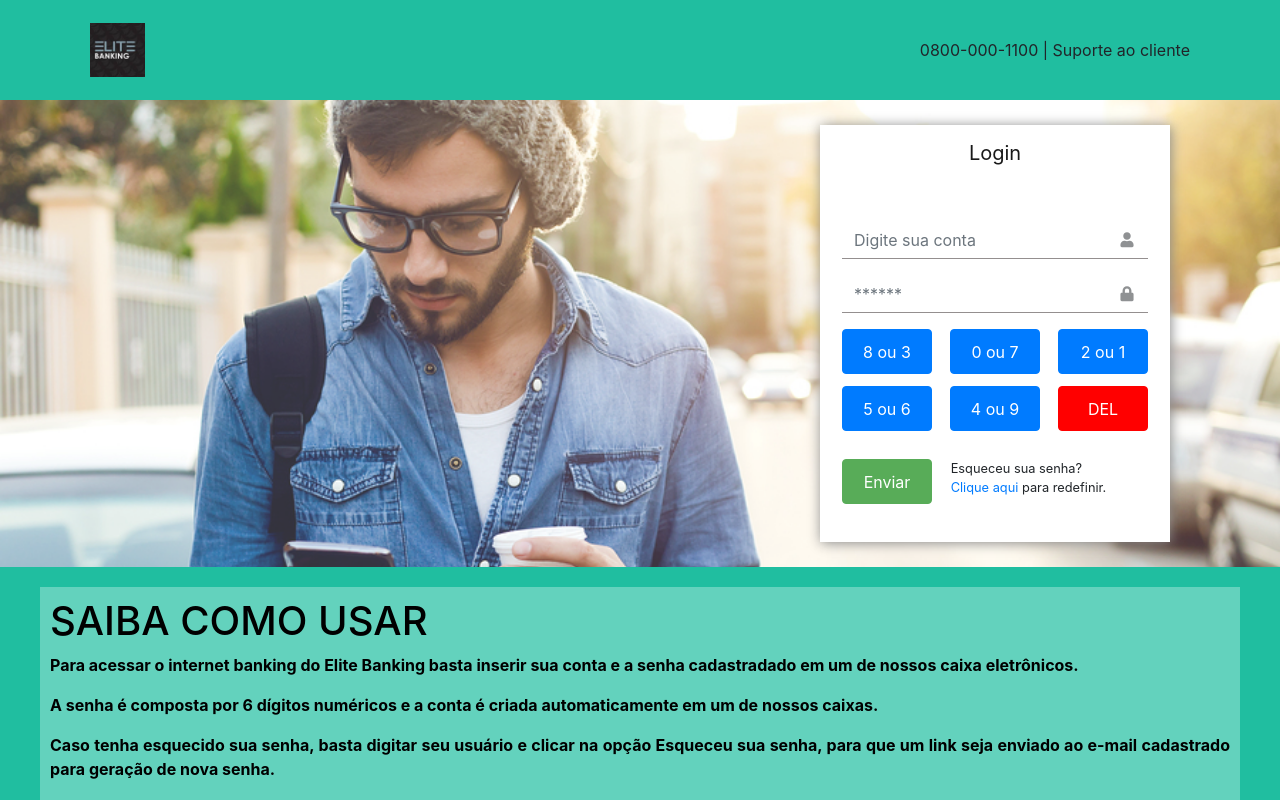
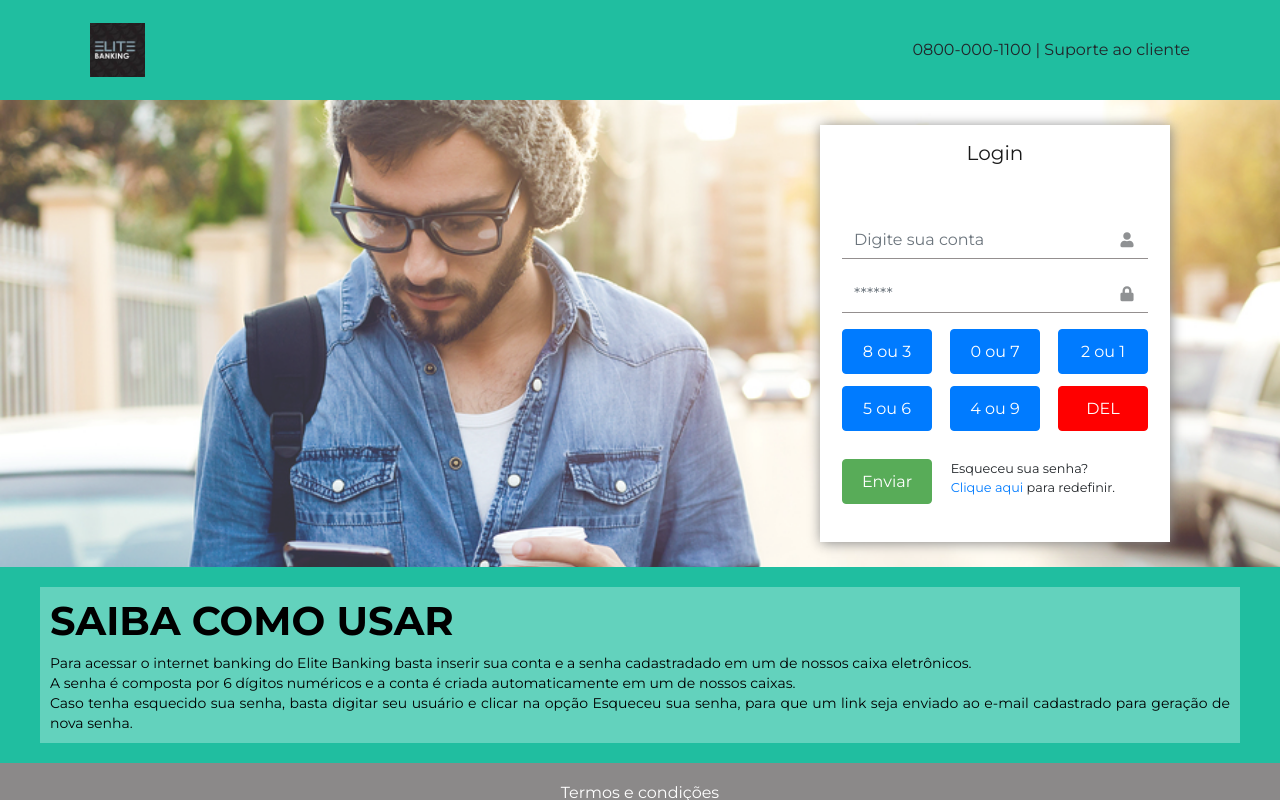
Before and after one commit to thiagolmorais/elite-bank, an Angular app: page /login in a window 1280 px wide. Built offline with nearby package versions, Linux system fonts and the light colour scheme.

Commit message:
ajustes front

```diff
--- a/src/app/auth/login/login.component.html
+++ b/src/app/auth/login/login.component.html
@@ -22,11 +22,11 @@
     </div>
     <div class="info-container">
         <div class="info-content">
-            <h1>SAIBA COMO USAR</h1>
+            <h1 class="text-title">SAIBA COMO USAR</h1>
 
-            <p>Para acessar o internet banking do Elite Banking basta inserir sua conta e a senha cadastradado em um de nossos caixa eletrônicos.</p>
-            <p>A senha é composta por 6 dígitos numéricos e a conta é criada automaticamente em um de nossos caixas.</p>
-            <p>Caso tenha esquecido sua senha, basta digitar seu usuário e clicar na opção Esqueceu sua senha, para que um link seja enviado ao e-mail cadastrado para geração de nova senha.</p>
+            <p class="text-info-container">Para acessar o internet banking do Elite Banking basta inserir sua conta e a senha cadastradado em um de nossos caixa eletrônicos.</p>
+            <p class="text-info-container">A senha é composta por 6 dígitos numéricos e a conta é criada automaticamente em um de nossos caixas.</p>
+            <p class="text-info-container">Caso tenha esquecido sua senha, basta digitar seu usuário e clicar na opção Esqueceu sua senha, para que um link seja enviado ao e-mail cadastrado para geração de nova senha.</p>
         </div>
     </div>
     <app-footer></app-footer>
--- a/src/app/auth/login/login.component.scss
+++ b/src/app/auth/login/login.component.scss
@@ -68,6 +68,16 @@
             // width: 65%;
             color: black;
             font-weight: bold;
+            .text-title {
+              font-weight: bold;
+            }
+            .text-info-container {
+              font-weight: lighter;
+              color: #000;
+              margin: 0px;
+              font-size: 14px;
+              line-height: 20px;
+            }
         }
     }
 }
--- a/src/app/logged/menu/menu.component.scss
+++ b/src/app/logged/menu/menu.component.scss
@@ -16,7 +16,7 @@
             transition: all 200ms linear;
 
             .menu-responsive {
-                width: 40px;
+                width: 35px;
                 cursor: pointer;
                 display: none;
             }
@@ -34,7 +34,10 @@
     }
 
     > .user-info {
-        height: 200px;
+        height: 100px;
+        font-size: 14px;
+        color: #FFF;
+        border-bottom: 1px solid #FFF;
     }
 
     > .menu-links {
--- a/src/index.html
+++ b/src/index.html
@@ -4,11 +4,10 @@
   <meta charset="utf-8">
   <title>EliteBank</title>
   <base href="/">
-
   <meta name="viewport" content="width=device-width, initial-scale=1">
   <link rel="icon" type="image/x-icon" href="favicon.ico">
   <link href="https://fonts.googleapis.com/icon?family=Material+Icons" rel="stylesheet">
-  <link href="https://fonts.googleapis.com/css?family=Quicksand:300,400,500,700" rel="stylesheet">
+  <link href="https://fonts.googleapis.com/css?family=Montserrat:300,400,700&display=swap" rel="stylesheet">
   <script defer src="https://use.fontawesome.com/releases/v5.0.13/js/all.js" integrity="sha384-xymdQtn1n3lH2wcu0qhcdaOpQwyoarkgLVxC/wZ5q7h9gHtxICrpcaSUfygqZGOe" crossorigin="anonymous"></script>
   <link rel="stylesheet" href="https://maxcdn.bootstrapcdn.com/bootstrap/4.3.1/css/bootstrap.min.css">
   <script src="https://ajax.googleapis.com/ajax/libs/jquery/3.4.1/jquery.min.js"></script>
--- a/src/styles.scss
+++ b/src/styles.scss
@@ -1,4 +1,8 @@
 /* You can add global styles to this file, and also import other style files */
+*  {
+  font-family: 'Montserrat', sans-serif;
+}
 html, body {
-    height: 100%;
+  height: 100%;
+  font-family: 'Montserrat', sans-serif;
 }
```
Also changed, not shown: 1 other file (tests, documents, lock files or other folders).
